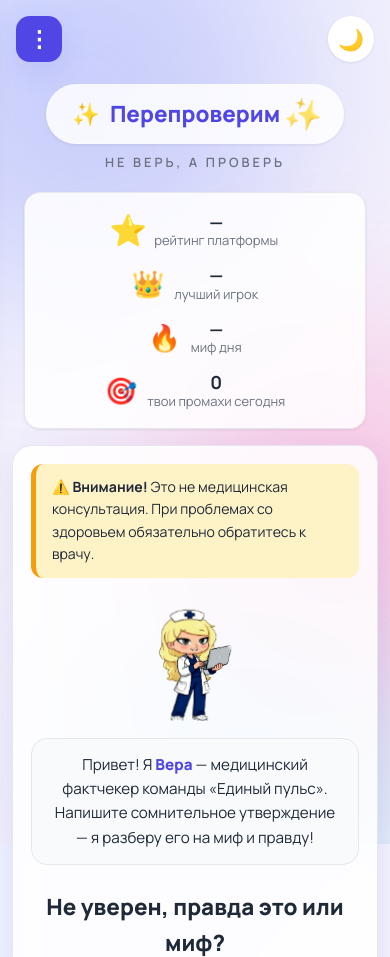
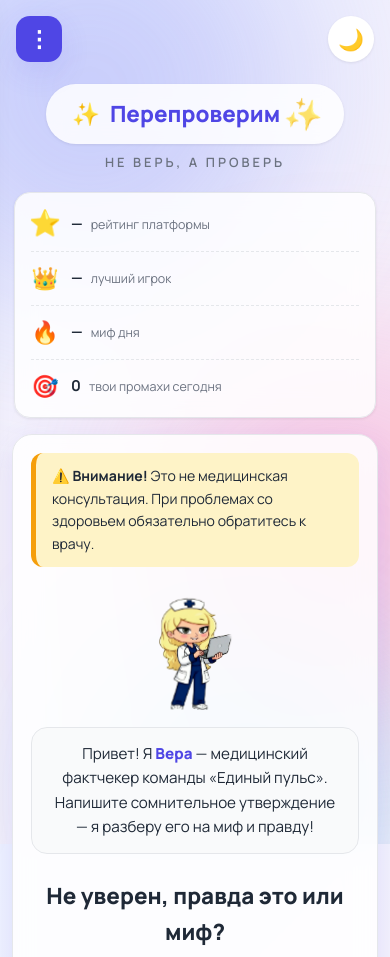
Before and after one commit to mododel4562813/my-gigachat-app, a Python web app: template templates/index.html in a window 390 px wide. Shown: the top 957 px of the page. Run offline with Jinja, Linux system fonts and the light colour scheme; the template is opened without the code that fills it, so the values that code supplies are empty.

Commit message:
Update style.css

```diff
--- a/static/style.css
+++ b/static/style.css
@@ -934,33 +934,60 @@ button:disabled { opacity: 0.6; cursor: not-allowed; }
 /* ============================================================
    МОБИЛЬНАЯ ВЕРСИЯ: РЕЙТИНГ И ДОСТИЖЕНИЯ
    ============================================================ */
+/* ---------- Мобильная полоска рейтинга: тонкие строки на всю ширину ---------- */
 @media (max-width: 640px) {
-    /* 1. Рейтинг платформы — делаем вытянутым на всю ширину */
     .platform-bar {
         flex-direction: column;
         align-items: stretch;
-        gap: 12px;
-        padding: 16px;
+        gap: 0;
+        padding: 4px 16px;
+        margin: 0 2px 16px;
         border-radius: 16px;
-        margin: 0 12px 16px; /* чуть меньше отступы по бокам */
     }
 
+    /* каждая строка — тонкая, во всю ширину */
     .pb-item {
         width: 100%;
-        justify-content: center;
+        display: flex;
+        align-items: center;
+        gap: 12px;
+        padding: 9px 0;
+        text-align: left;
     }
 
-    .pb-text {
-        text-align: center;
+    /* тонкий разделитель между строками */
+    .pb-item + .pb-item {
+        border-top: 1px dashed var(--border);
     }
 
-    .pb-text b {
-        font-size: 18px;
+    /* иконка фиксированной ширины слева */
+    .pb-icon {
+        font-size: 22px;
+        width: 28px;
+        text-align: center;
+        flex-shrink: 0;
     }
 
+    /* значение и подпись — в одну линию */
+    .pb-text {
+        flex: 1;
+        flex-direction: row;
+        align-items: baseline;
+        gap: 8px;
+        min-width: 0;
+    }
+    .pb-text b {
+        font-size: 15px;
+        flex-shrink: 0;
+    }
     .pb-text span {
-        font-size: 13px;
+        font-size: 12.5px;
+        color: var(--text-muted);
+        white-space: nowrap;
+        overflow: hidden;
+        text-overflow: ellipsis;
     }
+}
 
     /* 2. Достижения — горизонтальная прокрутка */
     .badges {
```
